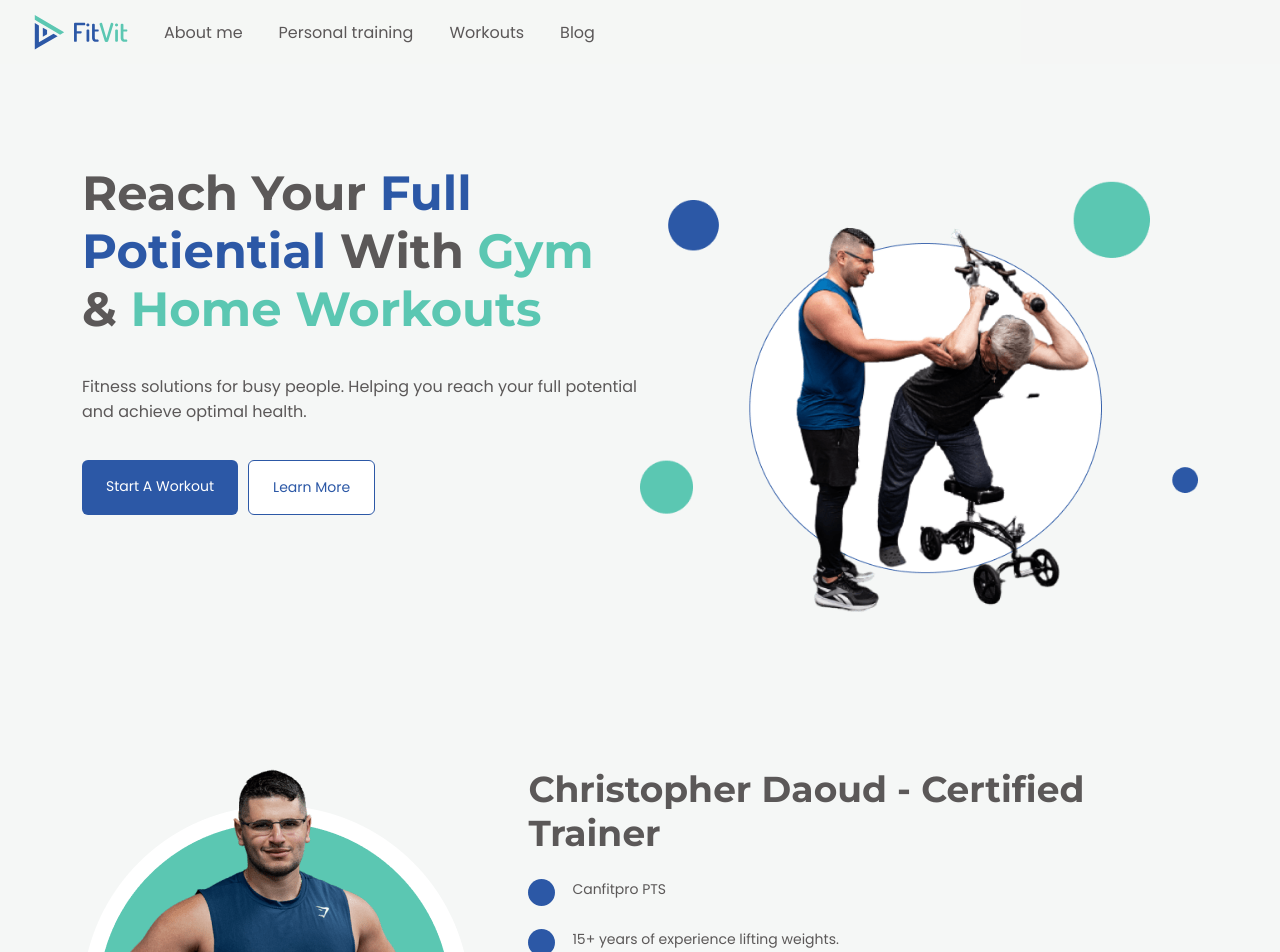
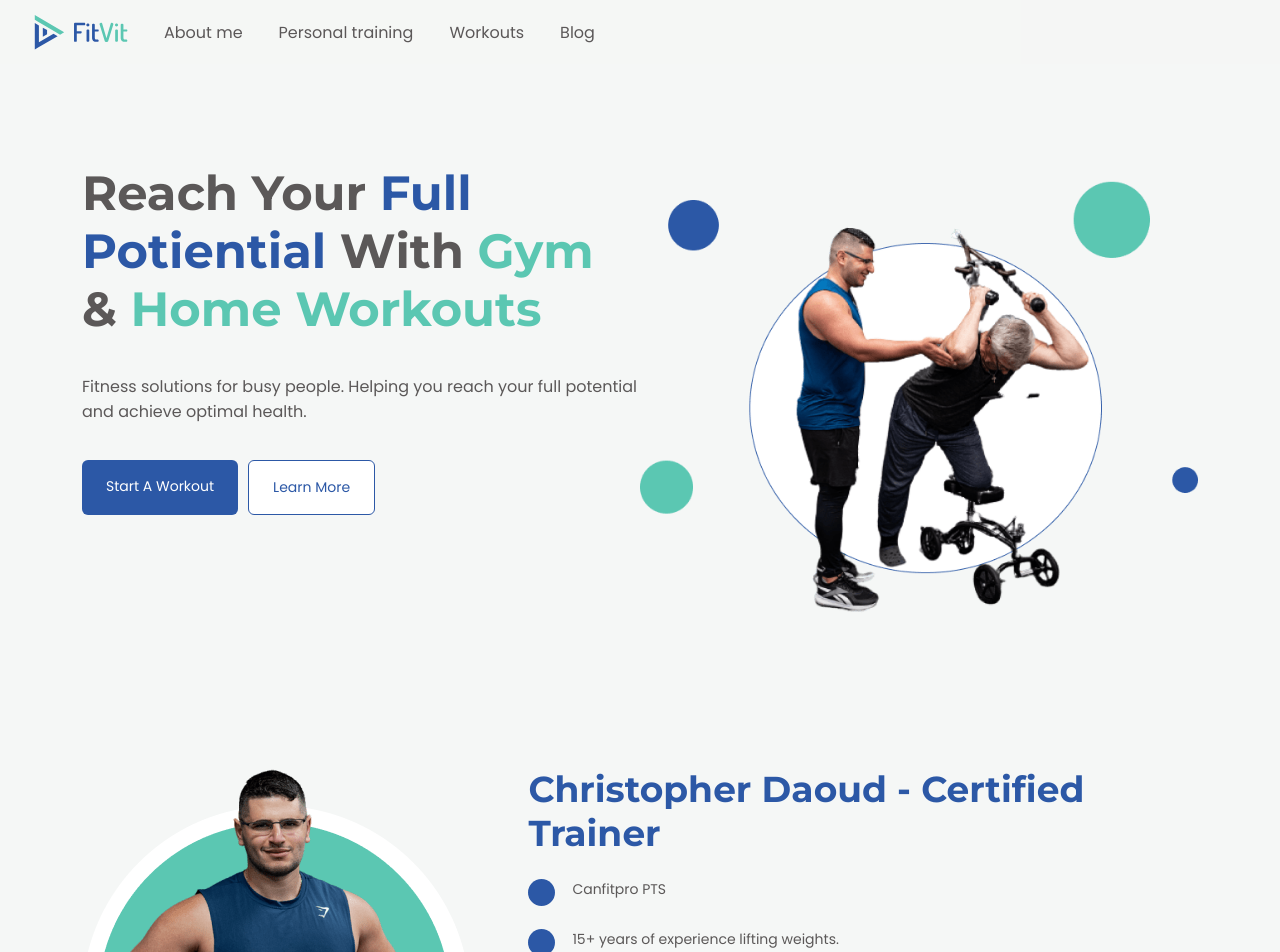
Before and after one commit to JGSolutions/fitvitfitness, a Next.js app: page / in a window 1280 px wide. Shown: the top 952 px of the page. Built offline with nearby package versions, Linux system fonts and the light colour scheme.

Commit message:
changed header colors

```diff
--- a/styles/Home.module.css
+++ b/styles/Home.module.css
@@ -34,7 +34,7 @@
 }
 
 .subTitles {
-	color: var(--primary-text);
+	color: var(--primary);
 	font-family: var(--ff-secondary);
 	font-size: var(--fs-l);
 	font-weight: var(--fw-bold);
```
